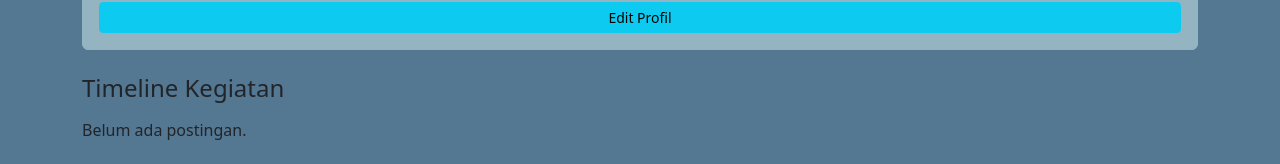
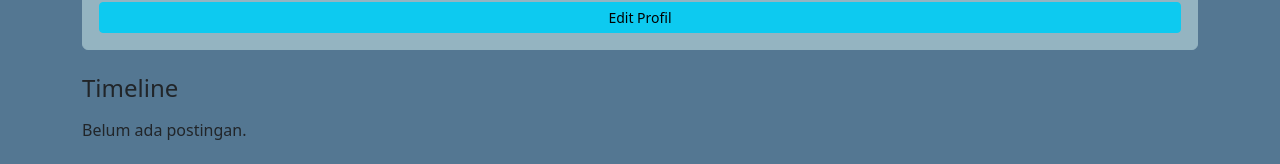
Before and after one commit to dwiarthurrevangga/kampusku, a React (Create React App) app: page /profile in a window 1280 px wide. Shown: the part 217-381 px from the top of the page. Built offline with nearby package versions, Linux system fonts and the light colour scheme; sample sign-in values are in the browser's storage.

Commit message:
Update timeline header in ProfilePage to improve clarity

```diff
--- a/src/pages/ProfilePage.js
+++ b/src/pages/ProfilePage.js
@@ -42,7 +42,7 @@ export default function ProfilePage() {
       </Card>
 
       {/* Timeline Kegiatan */}
-      <h4 className="text-dark mb-3">Timeline Kegiatan</h4>
+      <h4 className="text-dark mb-3">Timeline</h4>
       {myPosts.length > 0 ? (
         myPosts.map(post => (
           <MockPostItem key={post.id} post={post} />
```
